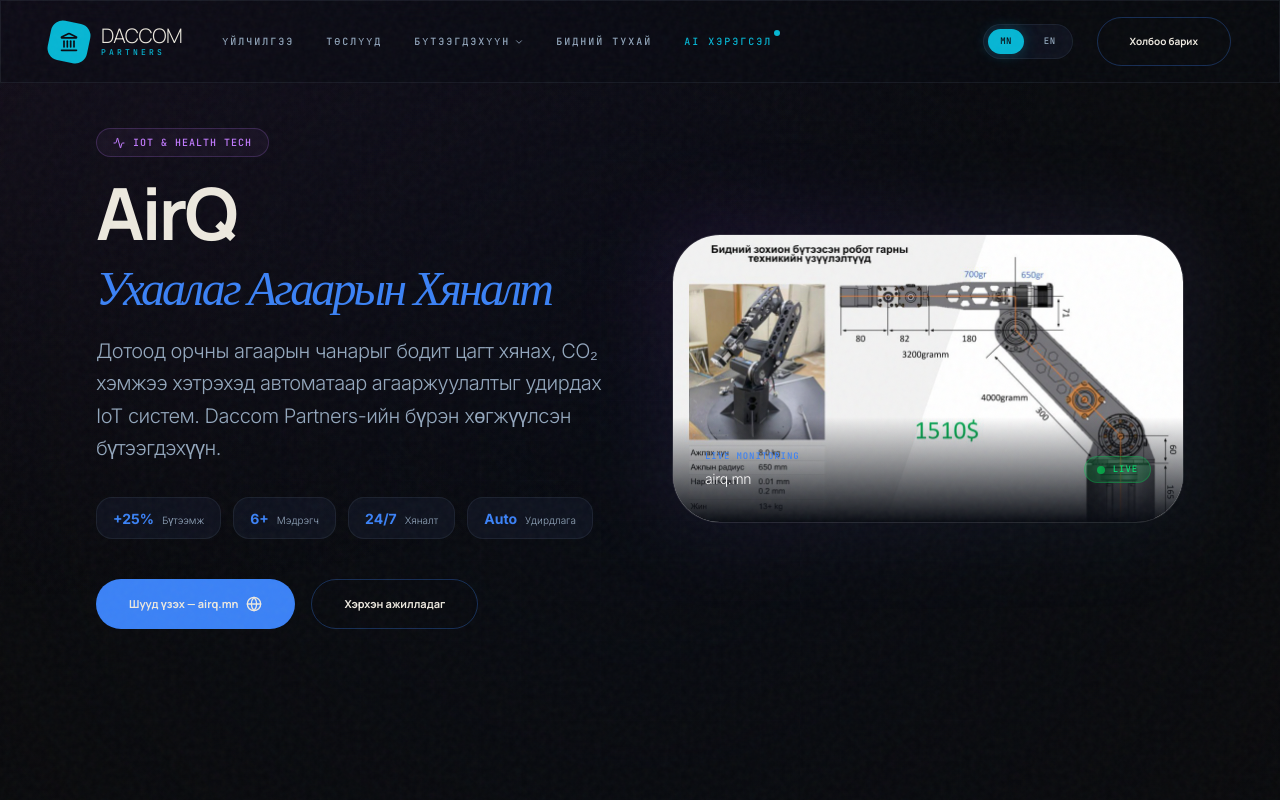
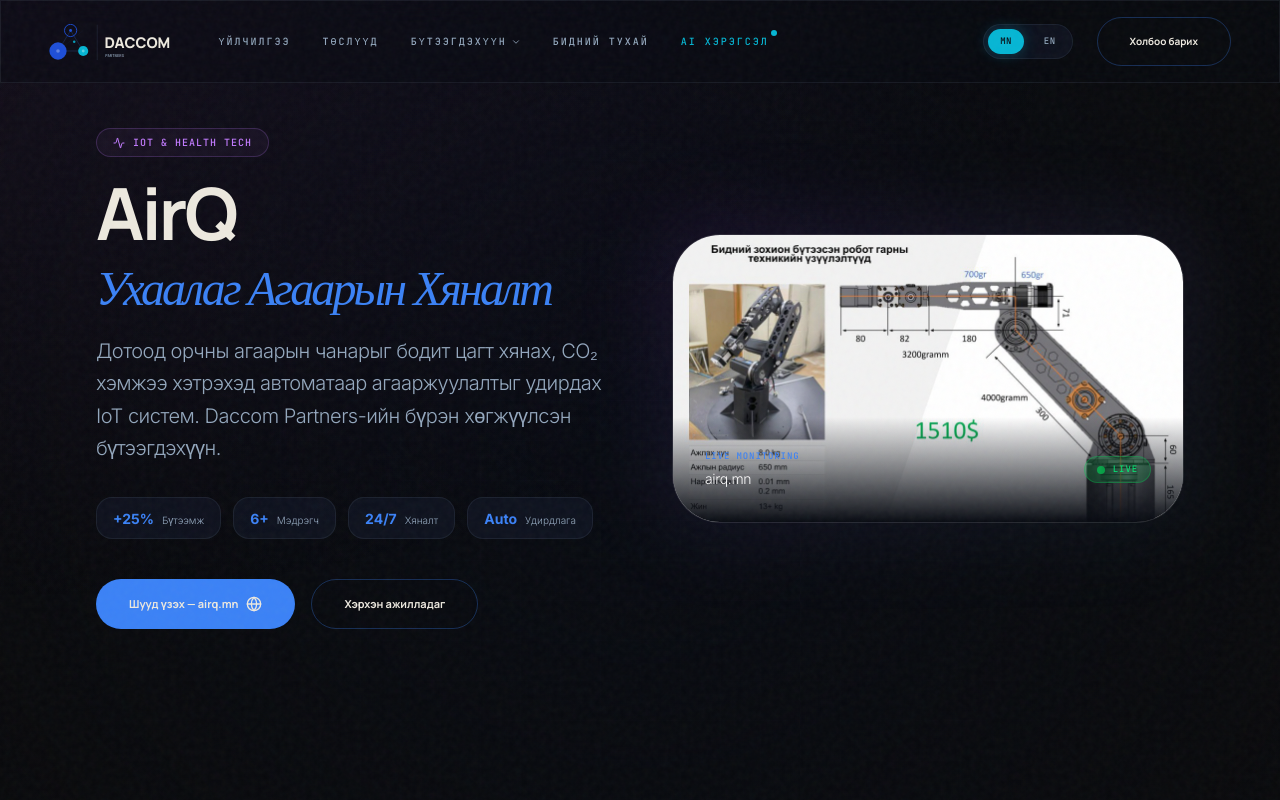
Before and after one commit to Erkardo/daccom, a React (Vite) app: page /airq in a window 1280 px wide. Shown: the top 800 px of the page. Built offline with nearby package versions, Linux system fonts and the light colour scheme; a web font is replaced by a local one.

Commit message:
fix: restore original SVG logo

```diff
--- a/src/components/Navbar.tsx
+++ b/src/components/Navbar.tsx
@@ -5,16 +5,27 @@ import { ChevronRight, Settings, Wind, HardHat, Landmark } from "lucide-react";
 
 export function Logo({ className = "" }: { className?: string }) {
   return (
-    <Link to="/" className={`flex items-center gap-3 group ${className}`}>
-      <div className="relative">
-        <div className="w-10 h-10 bg-brand-teal rounded-xl rotate-12 group-hover:rotate-0 transition-transform duration-500 flex items-center justify-center">
-          <Landmark size={20} className="text-brand-bg -rotate-12 group-hover:rotate-0 transition-transform duration-500" />
-        </div>
-        <div className="absolute -inset-1 bg-brand-teal/20 blur opacity-0 group-hover:opacity-100 transition-opacity rounded-xl" />
-      </div>
-      <div>
-        <span className="block font-heading text-xl leading-none tracking-tight">DACCOM</span>
-        <span className="block font-mono text-[8px] text-brand-teal tracking-[0.4em] uppercase">Partners</span>
+    <Link to="/" className={`flex items-center gap-3 ${className}`}>
+      <div className="h-8 md:h-9">
+        <svg className="h-full w-auto" viewBox="198 90 360 100" fill="none" xmlns="http://www.w3.org/2000/svg">
+          <title>Daccom Partners logo</title>
+          <g opacity="0.55" stroke="#3B82F6" strokeWidth="1">
+            <line x1="223" y1="165" x2="293" y2="165" />
+            <line x1="223" y1="165" x2="258" y2="108" />
+            <line x1="293" y1="165" x2="258" y2="108" />
+            <line x1="223" y1="165" x2="293" y2="108" strokeWidth="0.5" opacity="0.4" />
+          </g>
+          <circle cx="223" cy="165" r="24" fill="#1D4ED8" />
+          <circle cx="223" cy="165" r="5" fill="white" opacity="0.3" />
+          <circle cx="258" cy="108" r="17" stroke="#1D4ED8" strokeWidth="2.5" />
+          <circle cx="258" cy="108" r="4" fill="#1D4ED8" />
+          <circle cx="293" cy="165" r="14" fill="#06B6D4" />
+          <circle cx="293" cy="165" r="4" fill="white" opacity="0.35" />
+          <circle cx="268" cy="139" r="3.5" fill="#06B6D4" opacity="0.85" />
+          <line x1="332" y1="92" x2="332" y2="192" stroke="#334155" strokeWidth="1" />
+          <text x="352" y="158" fill="#EDE9DF" style={{ fontFamily: 'Manrope, sans-serif', fontSize: '41px', fontWeight: 800 }}>DACCOM</text>
+          <text x="354" y="183" fill="#94A8BE" style={{ fontFamily: 'JetBrains Mono, monospace', fontSize: '11px', fontWeight: 500 }}>PARTNERS</text>
+        </svg>
       </div>
     </Link>
   );
```
